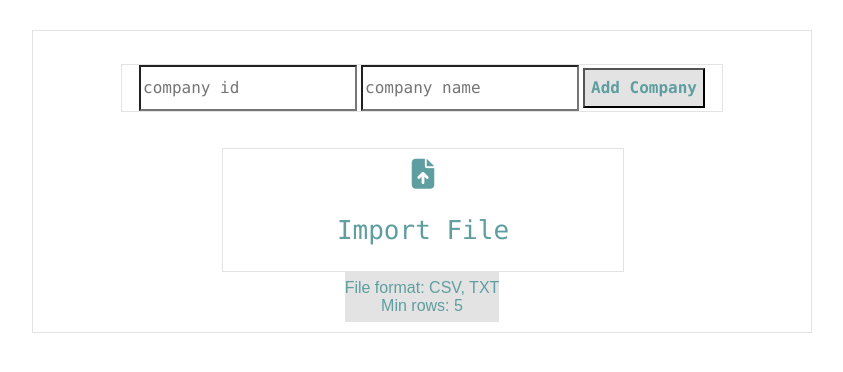
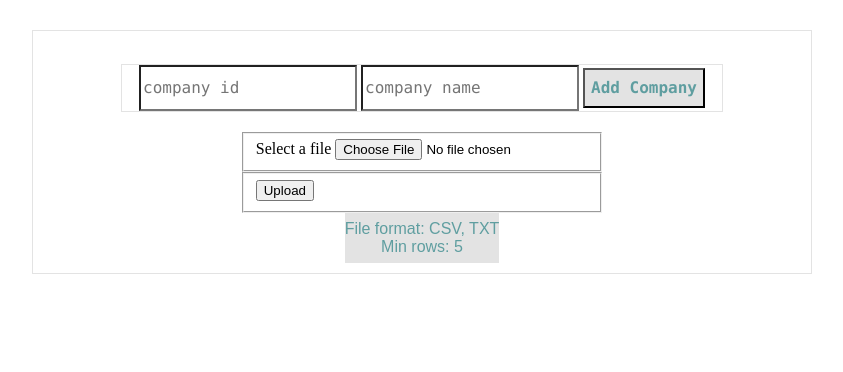
Before and after one commit to shahpalak489/fileUploadProject, a Flask app: page /misc in a window 1280 px wide. Shown: the part 64-436 px from the top of the page, without its empty margins (218-1061 px from the left). Run offline with Flask 2, Linux system fonts and the light colour scheme; data that the repository does not hold is empty; some libraries are stand-ins or nearby versions.

Commit message:
html refactored

```diff
--- a/app/templates/home_v2.html
+++ b/app/templates/home_v2.html
@@ -15,8 +15,18 @@
                 </div>
                 <!-- <button class="btn-design upload-text fetch-btn" id="fetch_companies"> <b>Fetch companies </b></button> -->
             </div>
-            <table class="table-style"> </table>
-            <form method="POST" action="uploader" enctype="multipart/form-data">
+            <table class="table-style" id="company-list"> </table>
+
+            <form id="upload-file" method="post" enctype="multipart/form-data">
+                <fieldset>
+                    <label for="file">Select a file</label>
+                    <input name="file" type="file">
+                </fieldset>
+                <fieldset>
+                    <button id="upload-file-btn" type="button">Upload</button>
+                </fieldset>
+            </form>
+            <!-- <form method="POST" action="uploader" enctype="multipart/form-data">
                 <p class="file-name upload-text"></p>
                 <p><input type="submit" class="btn-design upload-text submit-btn" value="Add file data"></p>
                 <div class="parent-div">
@@ -27,15 +37,18 @@
                             type="file" name="file" />
                     </label>
                 </div>
-            </form>
+            </form> -->
             <div class="upload-text-container">
                 <span class="upload-content">File format: CSV, TXT</span>
                 <span class="upload-content">Min rows: 5</span>
             </div>
         </div>
+        <table class="table-style company-list" id="company-detail-data">
+        </table>
         <script src="https://kit.fontawesome.com/d5a054cd54.js" crossorigin="anonymous"></script>
         <script src="https://ajax.googleapis.com/ajax/libs/jquery/3.5.1/jquery.min.js"></script>
-        <script>
+        <script type="text/javascript">
+            $(document).ready(function() {
                 function readfile(file) {
                     $(".file-name").html('');
                     const fileName = file.files[0].name;
@@ -44,15 +57,53 @@
                     $(".submit-btn").css('display', 'block');
                     //window.location.href="https://www.google.com/"
                 }
-        </script>
-    </body>
-    <script type="text/javascript">
-        $(document).ready(function() {
+
+                $('#upload-file-btn').click(function() {
+                    var form_data = new FormData($('#upload-file')[0]);
+                    $.ajax({
+                        type: 'POST',
+                        url: '/uploader',
+                        data: form_data,
+                        contentType: false,
+                        cache: false,
+                        processData: false,
+                        success: function(data, status, xhr) {
+                            $.ajax({
+                                type: 'GET',
+                                url: 'fetch',
+                                contentType: 'application/json',
+                                dataType: 'json',
+                                success: function(data, status, xhr) {
+                                    console.log(data.data)
+                                    let html = "";
+                                    html += "<tr>";
+                                    html += "<th class='table-header upload-content'>" + 'Company Id' + "</th>";
+                                    html += "<th class='table-header upload-content'>" + 'Company Name' + "</th>";
+                                    html += "<th class='table-header upload-content'>" + 'Share price' + "</th>";
+                                    html += "<th class='table-header upload-content'>" + 'share price date' + "</th>";
+                                    html += "<th class='table-header upload-content'>" + 'Comments' + "</th>";
+                                    html += "</tr>";
+                                    $.each(data.data, function (key, value) {
+                                        html += "<tr>";
+                                        html += "<td>" + value.cid + "</td>";
+                                        html += "<td>" + value.cname + "</td>";
+                                        html += "<td>" + value.share_price + "</td>";
+                                        html += "<td>" + value.share_price_dt + "</td>";
+                                        html += "<td>" + value.comments + "</td>";
+                                        html += "</tr>";
+                                    });
+                                    $('#company-detail-data').html(html);
+                                },
+                            });
+                        },
+                    });
+                });
+
                 getCompanyList();
                 function getCompanyList() {
                     $.ajax({
                         type: 'GET',
-                    url: 'get/existed/company/list/v1',
+                        url: 'company/list/v1',
                         contentType: 'application/json',
                         dataType: 'json',
                         success: function(data, status, xhr) {
@@ -67,32 +118,25 @@
                                 html += "<td>" + value.cname + "</td>";
                                 html += "</tr>";
                             });
-                        $('.table-style').html(html);
-
+                            $('#company-list').html(html);
                         },
                         error: function(data, status, xhr) {
                             console.log('Error in company fetch!');
                         }
                     });
                 }
-            // $('#fetch_companies').click(function() {
-            //     getCompanyList();
-            // });
+
                 $('#add_company').click(function() {
                     const c_id = $("#company-id" ).val();
                     const c_name = $("#company-name" ).val();
-                const data = {
-                    c_id,
-                    c_name
-                }
+                    const data = { c_id, c_name }
                     $.ajax({
                         type: 'PUT',
-                    url: 'add/new/company/list/v1',
+                        url: '/company/list/v1',
                         contentType: 'application/json',
                         dataType: 'json',
                         data: JSON.stringify({"data": data}),
                         success: function(data, status, xhr) {
-                        console.log(data)
                             $("#company-id" ).val('');
                             $("#company-name" ).val('');
                             getCompanyList();
@@ -104,4 +148,5 @@
                 });
             });
         </script>
+    </body>
 </html>
```
Lines whose indentation alone changed are shown as unchanged.
